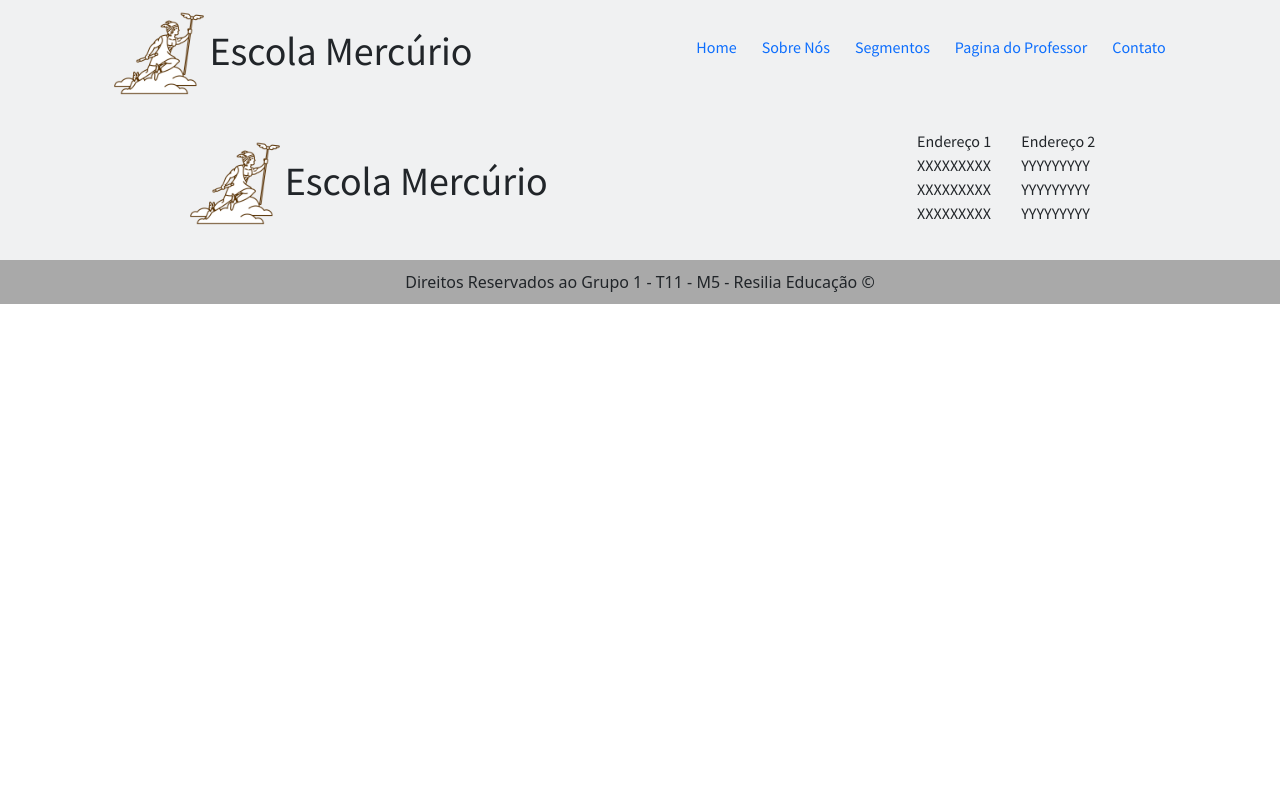
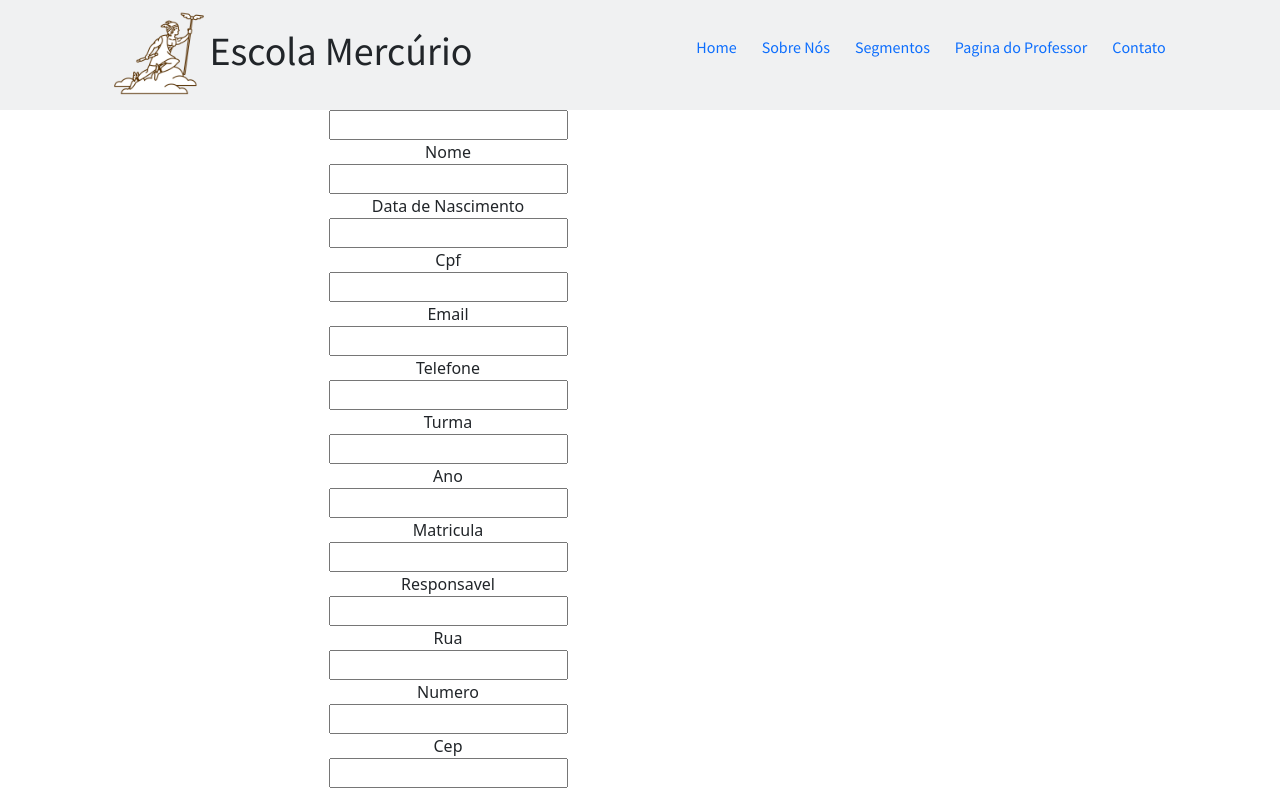
Before and after one commit to yagormoraes/projetoModulo5, a React (Create React App) app in the folder escola-mercurio/: page /cadastro in a window 1280 px wide. Shown: the top 792 px of the page. Built offline with nearby package versions, Linux system fonts and the light colour scheme.

Commit message:
get e post colocados

```diff
--- a/escola-mercurio/package.json
+++ b/escola-mercurio/package.json
@@ -14,6 +14,7 @@
     "react-bootstrap": "^2.3.0",
     "react-dom": "^18.0.0",
     "react-doom": "^1.0.0",
+    "react-hook-form": "^7.30.0",
     "react-router-dom": "^6.3.0",
     "react-scripts": "5.0.1",
     "react-slick": "^0.29.0",
--- a/escola-mercurio/src/App.jsx
+++ b/escola-mercurio/src/App.jsx
@@ -11,6 +11,7 @@ import Segmentos from './Pages/Segmentos/segmentos.jsx';
 import SobrePag from './Pages/Sobre/SobrePag.jsx';
 import Home from './Pages/Home/home.jsx';
 import Professor from './Pages/Professor/professor.jsx';
+import Cadastro from './Pages/cadastro/Cadastro.jsx';
 
 function App() {
   return (
@@ -23,6 +24,7 @@ function App() {
           <Route path='/contato' element={<Contato />} />
           <Route path='/sobre' element={<SobrePag />} />
           <Route path='/professor' element={<Professor />} />
+          <Route path='/cadastro' element={< Cadastro/>} />
         </Routes>
       </Router>
       <Footer></Footer>
--- a/escola-mercurio/src/Components/Footer.jsx
+++ b/escola-mercurio/src/Components/Footer.jsx
@@ -38,7 +38,7 @@ function Footer(){
         <>
         <Footer>
             <Logo></Logo>
-            <Addresses>
+            {/* <Addresses>
                 <Address>
                     <p>Endereço 1</p>
                     <p>XXXXXXXXX</p>
@@ -51,7 +51,7 @@ function Footer(){
                     <p>YYYYYYYYY</p>
                     <p>YYYYYYYYY</p>
                 </Address>
-            </Addresses>
+            </Addresses> */}
 
         </Footer>
         <CopyrightText>Direitos Reservados ao Grupo 1 - T11 - M5 - Resilia Educação &copy;</CopyrightText>
--- a/escola-mercurio/src/Components/listaSeries/ListaSeries.jsx
+++ b/escola-mercurio/src/Components/listaSeries/ListaSeries.jsx
@@ -2,16 +2,20 @@ import React from "react";
 import { Link } from "react-router-dom";
 import { Container } from "./listaSeriesStyled.jsx";
 
-function listaSeries({ id, nome, img, turma, matricula, data_de_nascimento}) {
+function ListaSeries({ id, nome, turma, matricula, data_de_nascimento, ano, responsavel ,bairro ,cidade}) {
   return (
     // Criamos uma estilização com styled feita em arquivo separado e chamada aqui como Container
     <Container>
       <Link to={"/visualizar/" + id}>
-          <img src={img} alt="" />
           <p>{nome}</p>
           <p>{turma}</p>
           <p>{matricula}</p>
-          <p>{data_de_nascimento}</p>
+          <p>{ano}</p>
+          <p>{responsavel}</p>
+          <p>{bairro}</p>
+          <p>{cidade}</p>
+
+
           {/* usando Link */}
       </Link>
       {/* <Button nome="Deletar" click={handleDelete} /> */}
@@ -19,4 +23,4 @@ function listaSeries({ id, nome, img, turma, matricula, data_de_nascimento}) {
   );
 }
 
-export default listaSeries
+export default ListaSeries
--- a/escola-mercurio/src/Components/listaSeries/listaSeriesStyled.jsx
+++ b/escola-mercurio/src/Components/listaSeries/listaSeriesStyled.jsx
@@ -18,13 +18,10 @@ export const Container = styled.div`
     flex-direction: column;
     justify-content: center;
     align-items: center;
-    color: whitesmoke;
+    color: balck;
     margin: 0.5em;
     padding: 0.5em;
     text-decoration: none;
   }
-  a:hover {
-    color: green;
-    background-color: pink;
-  }
+
 `;
--- a/escola-mercurio/src/Pages/Professor/professor.jsx
+++ b/escola-mercurio/src/Pages/Professor/professor.jsx
@@ -1,7 +1,7 @@
 import React,{ useEffect, useState } from "react";
 import ListaSeries from '../../Components/listaSeries/ListaSeries.jsx'
 import {api} from "../../Services/API.js";
-
+import {Container} from './professorStyled'
 function Professor() {
     const [values, setValues] = useState([]);
     useEffect(() => {
@@ -9,21 +9,21 @@ function Professor() {
         .get("")
         .then((response)=>{
             setValues(response.data.alunos)
-            //console.log(response.data.alunos)
         })
         .catch((e)=>console.log(e))
     },[values])
 
     return (
+        <Container>
         <div>
-        <h1>Lista de Alunos</h1>
         {values.map((aluno) => {
           //console.log("aluno", aluno);
             return (
-                <ListaSeries key={aluno.ID} nome={aluno.NOME}/>
+                <ListaSeries key={aluno.ID} nome={aluno.NOME} turma ={aluno.TURMA} bairro={aluno.BAIRRO} ano={aluno.ANO} responsavel={aluno.RESPOSAVEL} cidade={aluno.CIDADE}/>
             )
         })}
         </div>
+        </Container>
     );
 }
 
--- /dev/null
+++ b/escola-mercurio/src/Pages/Professor/professorStyled.jsx
@@ -0,0 +1,5 @@
+import styled from "styled-components"
+export const Container = styled.div
+`display: grid;
+ grid-template-columns:
+  repeat(3, 1fr); `
--- /dev/null
+++ b/escola-mercurio/src/Pages/cadastro/Cadastro.jsx
@@ -0,0 +1,65 @@
+import React from "react";
+import{ useState } from "react";
+import {api} from "../../Services/API.js";
+import "./cadastro.css"
+
+
+
+function Cadastro() {
+    const [cadastro, setCadastro]=useState({})
+     function Cadastra(e){
+         e.preventDefault()
+         api.post("", cadastro)
+            .then((response)=>{
+
+            }).catch((e)=>{
+                console.log(e)
+            })
+        }
+
+     function handleOnChange(e){
+        setCadastro({...cadastro,[e.target.name]: e.target.value})
+     }
+
+  return (
+    <>
+      <form className="label"onSubmit= {(e)=>Cadastra(e)} >
+          <input name="nome" value={cadastro.nome}  onChange={handleOnChange}/>
+          <label>Nome</label>
+          <input name="dataDeNascimento" value={cadastro.dataDeNascimento} onChange={handleOnChange}/>
+          <label>Data de Nascimento</label>
+          <input name="cpf" value={cadastro.cpf}  onChange={handleOnChange}/>
+          <label>Cpf</label>
+          <input name="email"  value={cadastro.email} onChange={handleOnChange}/>
+          <label>Email</label>
+          <input name="telefone" value={cadastro.telefone}  onChange={handleOnChange}/>
+          <label>Telefone</label>
+          <input name="turma"  value={cadastro.turma} onChange={handleOnChange}/>
+          <label>Turma</label>
+          <input name="ano" value={cadastro.ano} onChange={handleOnChange}/>
+          <label>Ano</label>
+          <input name="matricula" value={cadastro.matricula}  onChange={handleOnChange}/>
+          <label>Matricula</label>
+          <input name="responsavel" value={cadastro.responsavel}  onChange={handleOnChange}/>
+          <label>Responsavel</label>
+          <input name="rua"  value={cadastro.rua} onChange={handleOnChange}/>
+          <label>Rua</label>
+          <input name="numero" value={cadastro.numero}  onChange={handleOnChange}/>
+          <label>Numero</label>
+          <input name="cep" value={cadastro.cep}  onChange={handleOnChange}/>
+          <label>Cep</label>
+          <input name="cidade" value={cadastro.cidade} onChange={handleOnChange}/>
+          <label>Cidade</label>
+          <input name="bairro" value={cadastro.bairro}  onChange={handleOnChange}/>
+          <label>Bairro</label>
+
+          <button >Cadastro</button>
+      </form>
+
+
+
+  </>
+  );
+}
+
+export default Cadastro
--- /dev/null
+++ b/escola-mercurio/src/Pages/cadastro/cadastro.css
@@ -0,0 +1,14 @@
+.label{
+    display: flex;
+    flex-direction: column;
+    width: 70%;
+    align-items: center;
+}
+#input{
+    margin-top: 10px;
+
+}
+#label{
+    margin-top: 10px;
+    width: 800px;
+}
```
Also changed, not shown: escola-mercurio/src/Components/Botão/botao.jsx (+14 -0 lines), 1 other file (tests, documents, lock files or other folders).
